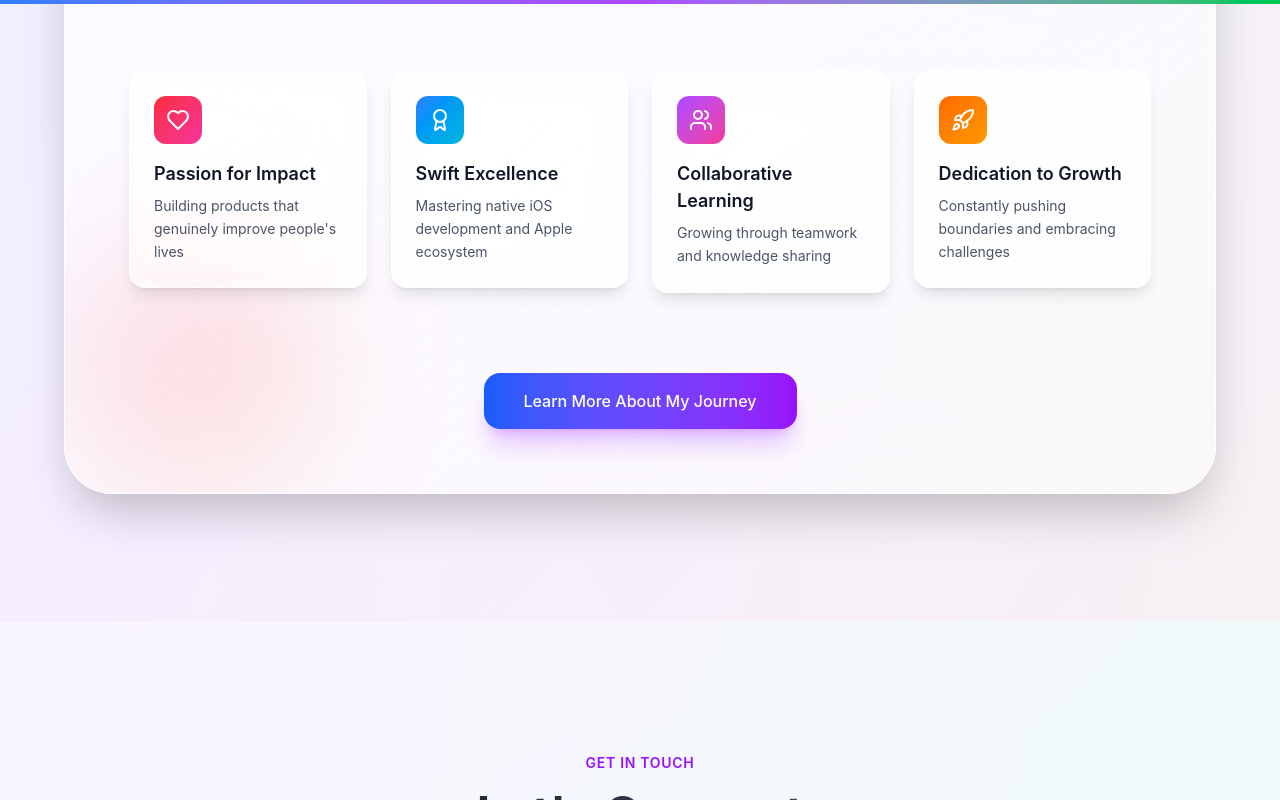
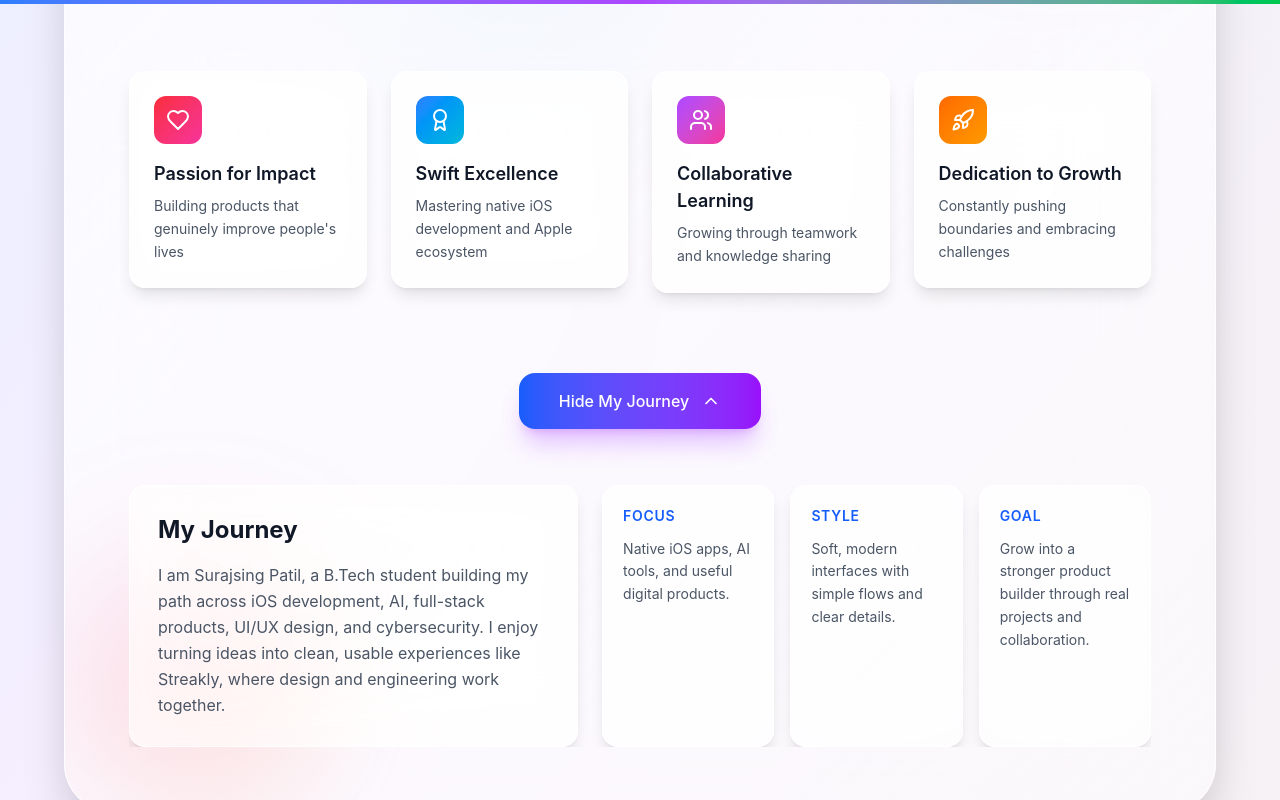
Before and after one commit to Suraj280807/Portfolio, a React (Vite) app: page / in a window 1280 px wide. Both pictures are taken after a click on the button "Learn More About My Journey". Shown: the part 5616-6416 px from the top of the page. Built offline with nearby package versions, Linux system fonts and the light colour scheme.

Commit message:
Update AppleAcademy and Contact components

```diff
--- a/src/app/components/AppleAcademy.tsx
+++ b/src/app/components/AppleAcademy.tsx
@@ -1,7 +1,10 @@
 import { motion } from "motion/react";
-import { Award, Users, Rocket, Heart } from "lucide-react";
+import { useState } from "react";
+import { Award, Users, Rocket, Heart, ChevronDown } from "lucide-react";
 
 export default function AppleAcademy() {
+  const [showJourney, setShowJourney] = useState(false);
+
   const values = [
     {
       icon: Heart,
@@ -128,13 +131,54 @@ export default function AppleAcademy() {
               className="text-center pt-8"
             >
               <motion.button
+                type="button"
+                aria-expanded={showJourney}
+                onClick={() => setShowJourney((current) => !current)}
                 whileHover={{ scale: 1.05, y: -2 }}
                 whileTap={{ scale: 0.95 }}
-                className="px-10 py-4 rounded-2xl bg-gradient-to-r from-blue-600 to-purple-600 text-white font-medium shadow-xl shadow-purple-500/30 hover:shadow-2xl transition-all"
+                className="group px-10 py-4 rounded-2xl bg-gradient-to-r from-blue-600 to-purple-600 text-white font-medium shadow-xl shadow-purple-500/30 hover:shadow-2xl transition-all inline-flex items-center gap-3"
               >
-                Learn More About My Journey
+                {showJourney ? "Hide My Journey" : "Learn More About My Journey"}
+                <ChevronDown className={`w-5 h-5 transition-transform ${showJourney ? "rotate-180" : ""}`} />
               </motion.button>
             </motion.div>
+
+            {showJourney && (
+              <motion.div
+                initial={{ opacity: 0, y: 24, height: 0 }}
+                animate={{ opacity: 1, y: 0, height: "auto" }}
+                exit={{ opacity: 0, y: 24, height: 0 }}
+                transition={{ duration: 0.45, ease: "easeOut" }}
+                className="overflow-hidden"
+              >
+                <div className="grid lg:grid-cols-[0.9fr_1.1fr] gap-6 pt-2">
+                  <div className="p-7 rounded-2xl bg-white/65 backdrop-blur-xl border border-white/80 shadow-lg">
+                    <h3 className="text-2xl font-bold text-gray-900 mb-4">My Journey</h3>
+                    <p className="text-gray-600 leading-relaxed">
+                      I am Surajsing Patil, a B.Tech student building my path across iOS development,
+                      AI, full-stack products, UI/UX design, and cybersecurity. I enjoy turning ideas
+                      into clean, usable experiences like Streakly, where design and engineering work together.
+                    </p>
+                  </div>
+
+                  <div className="grid sm:grid-cols-3 gap-4">
+                    {[
+                      ["Focus", "Native iOS apps, AI tools, and useful digital products."],
+                      ["Style", "Soft, modern interfaces with simple flows and clear details."],
+                      ["Goal", "Grow into a stronger product builder through real projects and collaboration."],
+                    ].map(([title, description]) => (
+                      <div
+                        key={title}
+                        className="p-5 rounded-2xl bg-white/60 backdrop-blur-xl border border-white/80 shadow-lg"
+                      >
+                        <div className="text-sm font-semibold text-blue-600 uppercase tracking-wider">{title}</div>
+                        <p className="text-sm text-gray-600 leading-relaxed mt-3">{description}</p>
+                      </div>
+                    ))}
+                  </div>
+                </div>
+              </motion.div>
+            )}
           </div>
         </motion.div>
       </div>
--- a/src/app/components/Contact.tsx
+++ b/src/app/components/Contact.tsx
@@ -13,15 +13,15 @@ export default function Contact() {
     {
       icon: Github,
       label: "GitHub",
-      value: "@surajsingpatil",
-      href: "https://github.com",
+      value: "@Suraj280807",
+      href: "https://github.com/Suraj280807",
       gradient: "from-gray-700 to-gray-900",
     },
     {
       icon: Linkedin,
       label: "LinkedIn",
       value: "Surajsing Patil",
-      href: "https://linkedin.com",
+      href: "https://www.linkedin.com/in/suraj-patil-057438372",
       gradient: "from-blue-600 to-blue-800",
     },
     {
```
